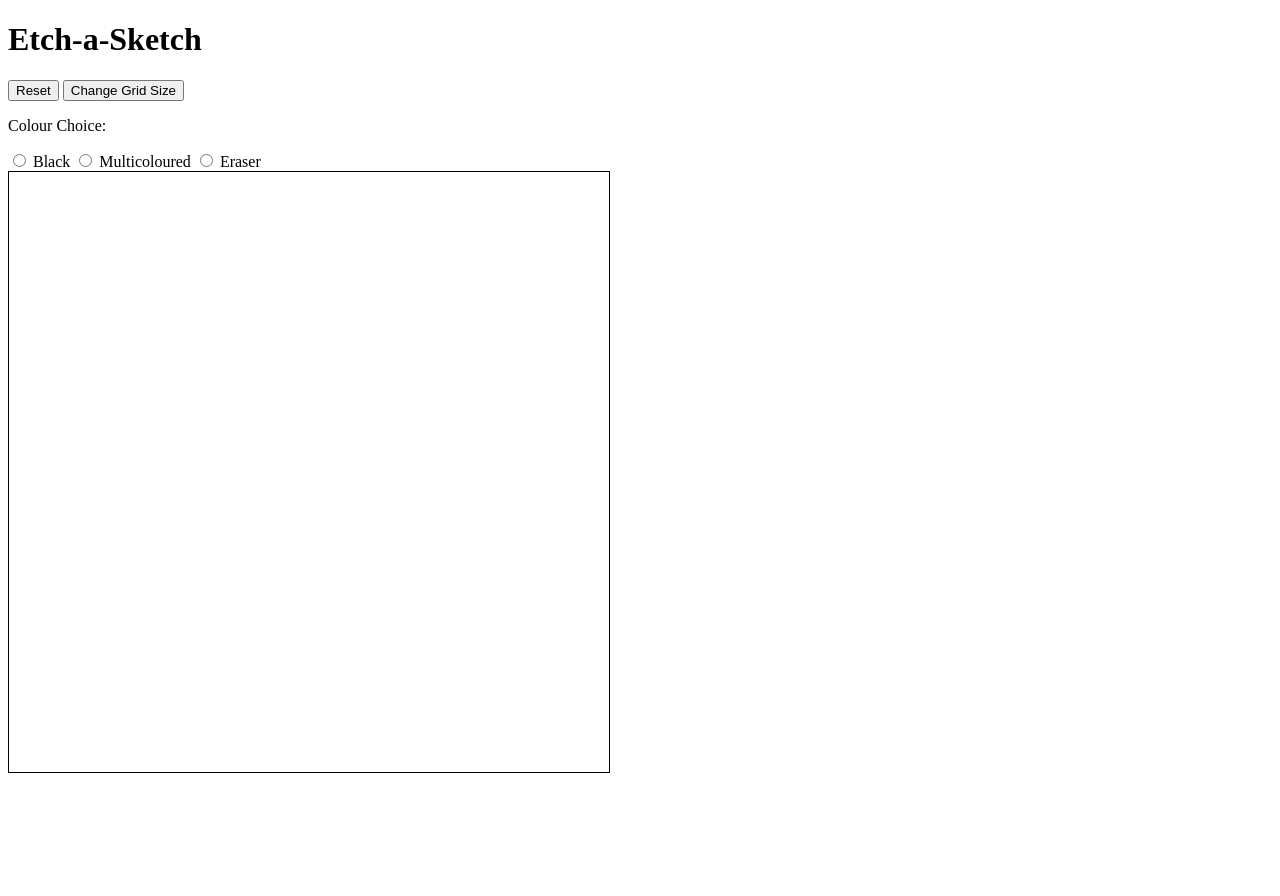
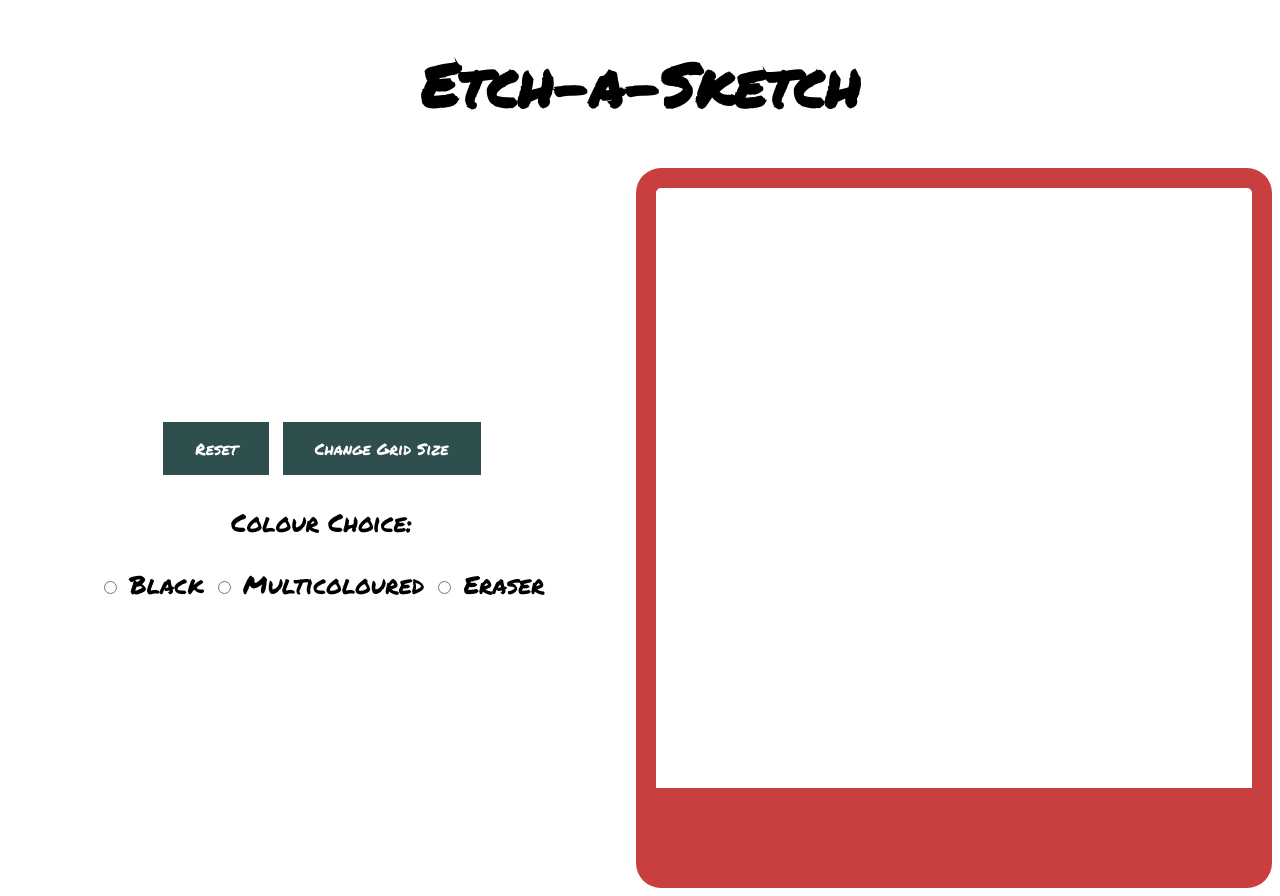
Before and after one commit to Adam-Smith-Coder/etch-a-sketch, a plain HTML site: page index.html in a window 1280 px wide. Before the commit the page ends 800 px from the top, so only its background shows below. Drawn offline with Linux system fonts and the light colour scheme.

Commit message:
Update files with QoL changes to make it look appealing
Add extra divs to index.html to allow flex formatting in style css
Tweak text in script.js size prompt to say Up To 100 instead of Upto
In style.css:
Format whole document with Permanent Marker google font, sans serif
as back up
Align header to center of page
Give sketchbox div a thick red border with a thicker bottom side to
look like a real etch-a-sketch
Format buttons to have a dark green colour and add a hover option to
change text colour to red as an indicator
Resize text fonts to make everything bigger and more readable

```diff
--- a/index.html
+++ b/index.html
@@ -3,11 +3,13 @@
     <head>
         <meta charset="UTF-8">
         <title>Etch-a-Sketch</title>
+        <link rel="stylesheet" href="https://fonts.googleapis.com/css?family=Permanent+Marker">
         <link rel="stylesheet" href="style.css">
     </head>
     <body>
+        <h1>Etch-a-Sketch</h1>
+        <div class="container">
             <div class="interface">
-            <h1>Etch-a-Sketch</h1>
                 <button onclick="location.reload();">Reset</button>
                 <button id="sizeChange">Change Grid Size</button>
                 <p>Colour Choice:</p>
@@ -17,6 +19,7 @@
                 <label for="multi">Multicoloured</label>
                 <input type="radio" id="erase" value="erase" name="colours">
                 <label for="erase">Eraser</label>
+            </div>
             <div id="sketchbox">
             </div>
         </div>
--- a/script.js
+++ b/script.js
@@ -4,7 +4,7 @@ const sizeBtn = document.querySelector('#sizeChange');
 window.addEventListener('load', makeRows(16, 16));
 
 sizeBtn.addEventListener('click', () => {
-    let size = prompt('Please Choose Any Grid Size Upto 100')
+    let size = prompt('Please Choose Any Grid Size Up To 100')
     if (size > 100) {
         alert('ERROR - Input Valid Number')
     } else {
--- a/style.css
+++ b/style.css
@@ -1,3 +1,41 @@
+* {
+  font-family: 'Permanent Marker', sans-serif;;
+}
+
+body h1 {
+  text-align: center;
+  font-size: 60px;
+}
+
+
+.container {
+  display: flex;
+}
+
+.interface {
+  padding-top: 10em;
+  text-align: center;
+  font-size: 25px;
+  width: 50%;
+}
+
+button {
+  background-color:darkslategrey;
+  border: none;
+  color: white;
+  padding: 15px 32px;
+  text-align: center;
+  text-decoration: none;
+  font-size: 16px;
+  margin: 4px 2px;
+  transition-duration: 0.2s;
+}
+
+button:hover {
+  background-color: darkslategrey;
+  color: red
+}
+
 :root {
     --grid-cols: 1;
     --grid-rows: 1;
@@ -5,7 +43,9 @@
 
   #sketchbox {
     display: grid;
-    border: 1px solid black;
+    border-radius: 25px;
+    border: 20px solid rgb(201, 63, 63);
+    border-bottom: 100px solid rgb(201, 63, 63);
     height: 600px;
     width: 600px;
     grid-gap: 0px;
```
Lines whose indentation alone changed are shown as unchanged.
